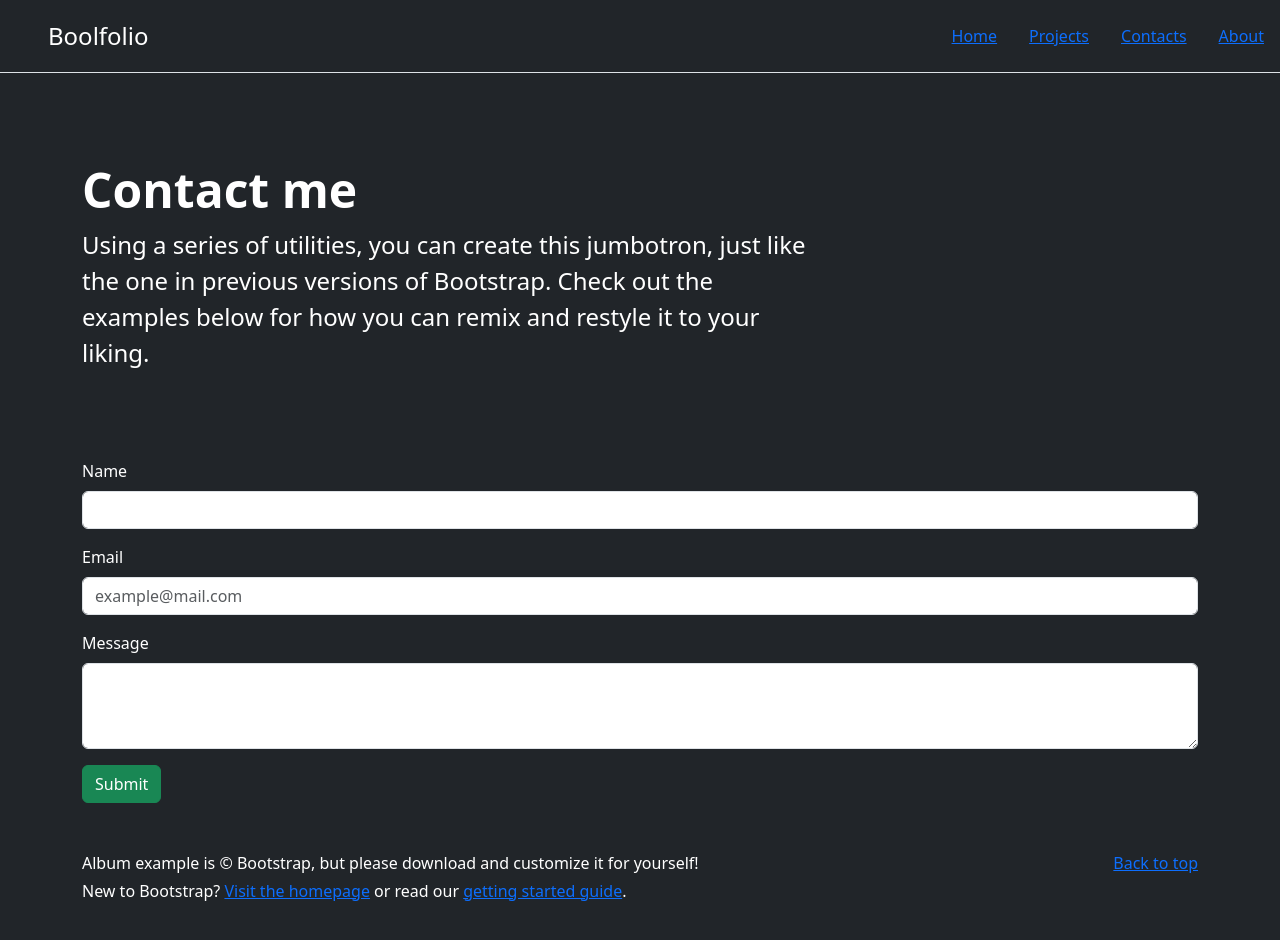
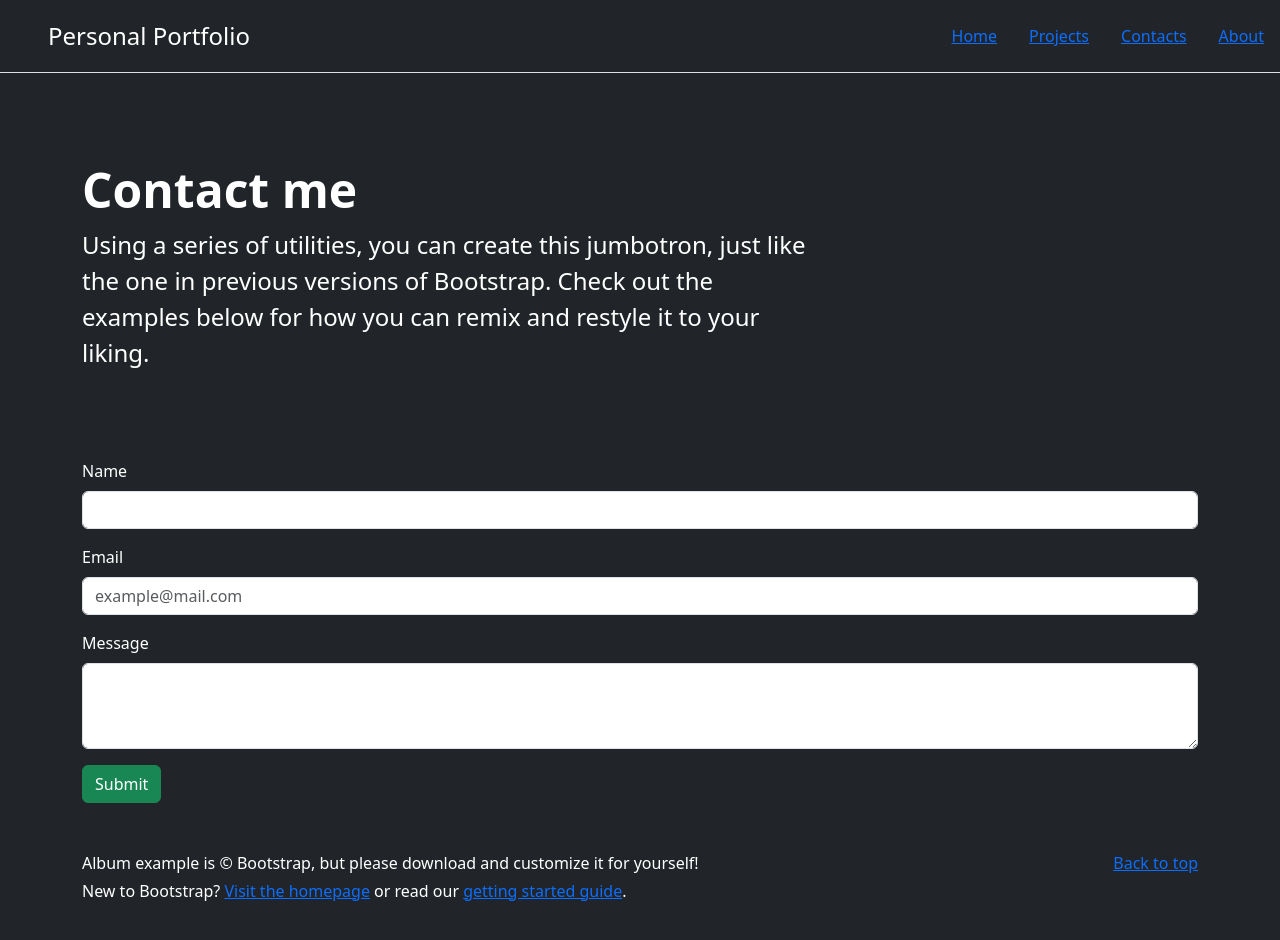
Before and after one commit to NicholasBuiatti/Boolfolio-client, a Vue app: page /contacts in a window 1280 px wide. Shown: the top 940 px of the page. Built offline with nearby package versions, Linux system fonts and the light colour scheme.

Commit message:
piccole modifiche

```diff
--- a/src/components/AppHeader.vue
+++ b/src/components/AppHeader.vue
@@ -23,7 +23,7 @@ export default {
             <svg class="bi me-2" width="40" height="32">
                 <use xlink:href="#bootstrap"></use>
             </svg>
-            <span class="fs-4 text-white">Boolfolio</span>
+            <span class="fs-4 text-white">Personal Portfolio</span>
         </a>
 
         <ul class="nav nav-pills">
--- a/src/components/routes/AppContacts.vue
+++ b/src/components/routes/AppContacts.vue
@@ -8,6 +8,12 @@ export default {
     props: {},
     data() {
         return {
+            name: '',
+            email: '',
+            message: '',
+            loading: false,
+            success: false,
+            errors: {},
         };
     },
     methods: {
@@ -58,3 +64,14 @@ export default {
 </template>
 
 <style scoped></style>
+
+<!--
+ICONE DA IMPLEMENTARE IN LARAVEL
+<i class="fa-brands fa-php"></i>
+<i class="fa-brands fa-node-js"></i>
+<i class="fa-brands fa-node"></i>
+<i class="fa-brands fa-vuejs"></i>
+<i class="fa-brands fa-laravel"></i>
+<i class="fa-brands fa-python"></i>
+
+<i class="fa-brands fa-github"></i> -->
```
